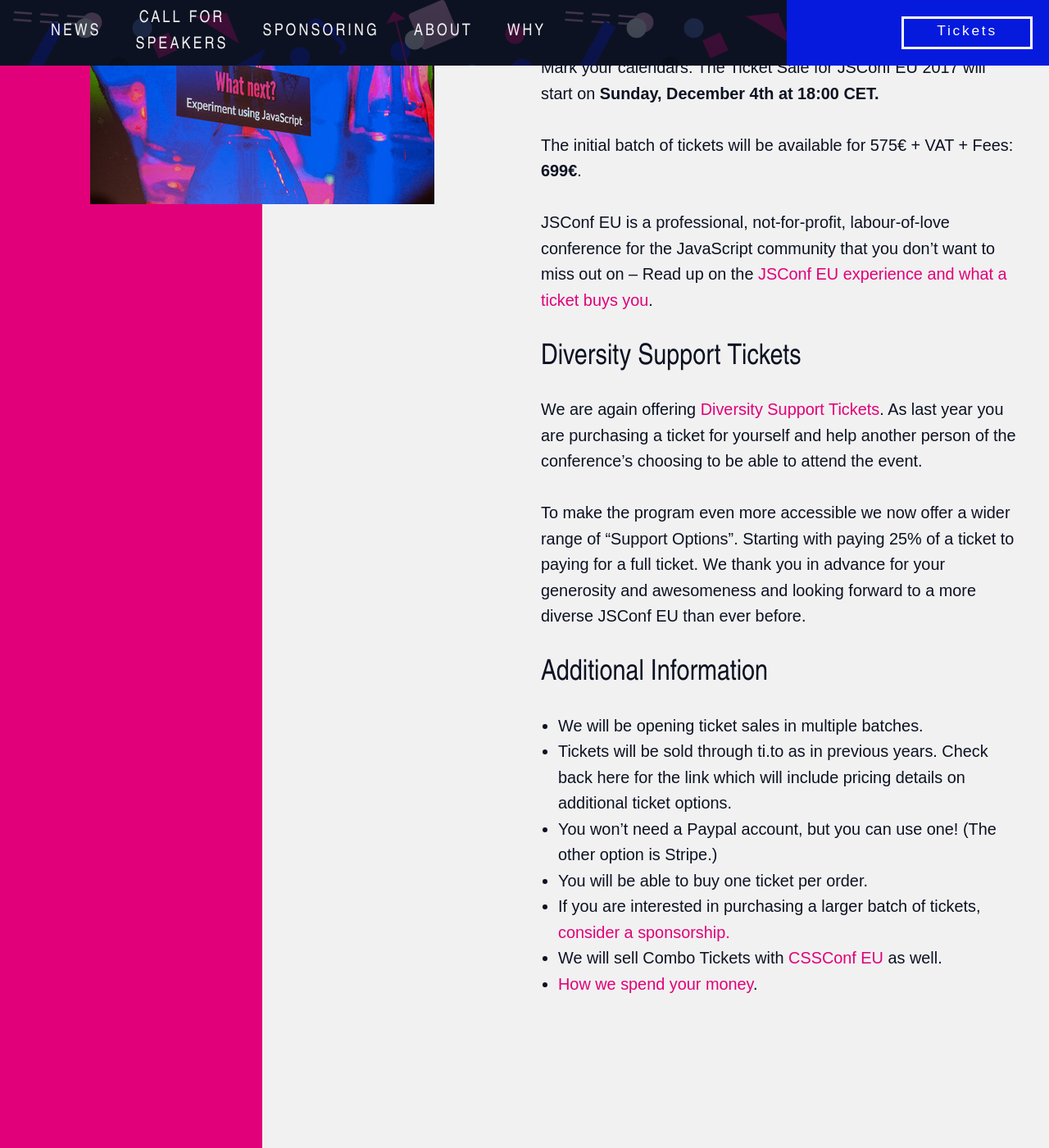
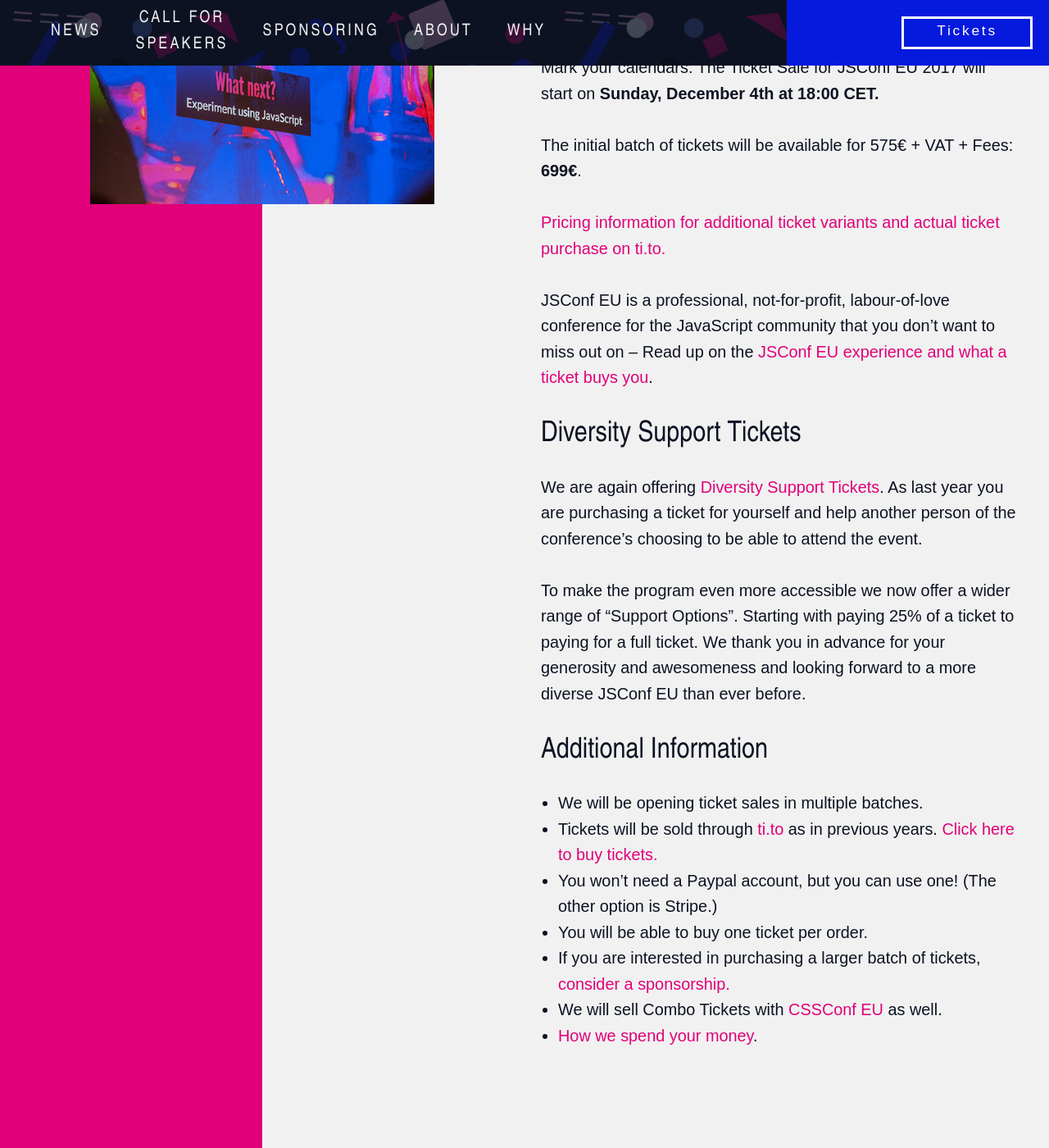
Before and after one commit to jsconf/2017.jsconf.eu, a Jekyll site: the page built from _posts/2016-11-29-tickets.md, in a window 1280 px wide and 1400 px high, scrolled down 482 px. Shown: the whole window at 82% size. Built offline with Jekyll 4.4.1, drawn with Linux system fonts in a browser that asks for light colours; nearby versions of some CDN libraries; comment, search, counter and statistics services are not loaded.

Commit message:
Add link to ti.to 2017

```diff
--- a/_posts/2016-11-29-tickets.md
+++ b/_posts/2016-11-29-tickets.md
@@ -11,6 +11,8 @@
 
 The initial batch of tickets will be available for 575€ + VAT + Fees: **699€**.
 
+[Pricing information for additional ticket variants and actual ticket purchase on ti.to.](https://ti.to/jsconfeu/jsconfeu2017)
+
 JSConf EU is a professional, not-for-profit, labour-of-love conference for the JavaScript community that you don’t want to miss out on – Read up on the [JSConf EU experience and what a ticket buys you]({{ site.baseurl }}/why/ "WHY JSConf EU").
 
 ### Diversity Support Tickets
@@ -22,7 +24,7 @@
 ### Additional Information
 
 - We will be opening ticket sales in multiple batches.
-- Tickets will be sold through ti.to as in previous years. Check back here for the link which will include pricing details on additional ticket options.
+- Tickets will be sold through [ti.to](https://ti.to/jsconfeu/jsconfeu2017) as in previous years. [Click here to buy tickets.](https://ti.to/jsconfeu/jsconfeu2017)
 - You won’t need a Paypal account, but you can use one! (The other option is Stripe.)
 - You will be able to buy one ticket per order.
 - If you are interested in purchasing a larger batch of tickets, [consider a sponsorship.](/sponsors/)
```
